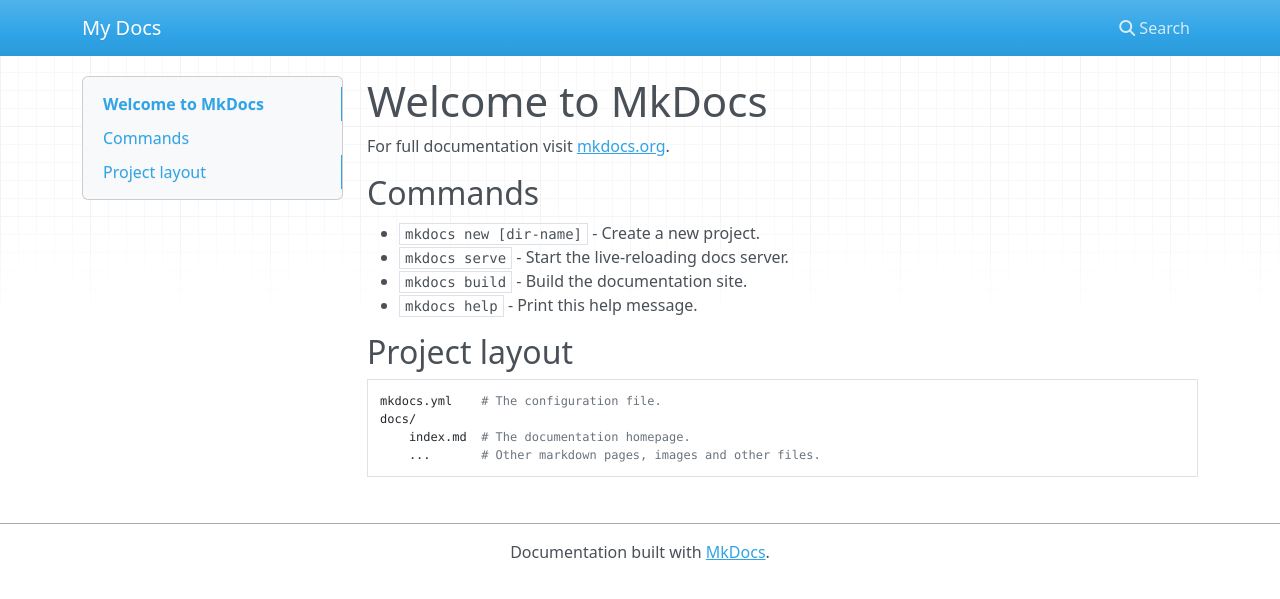
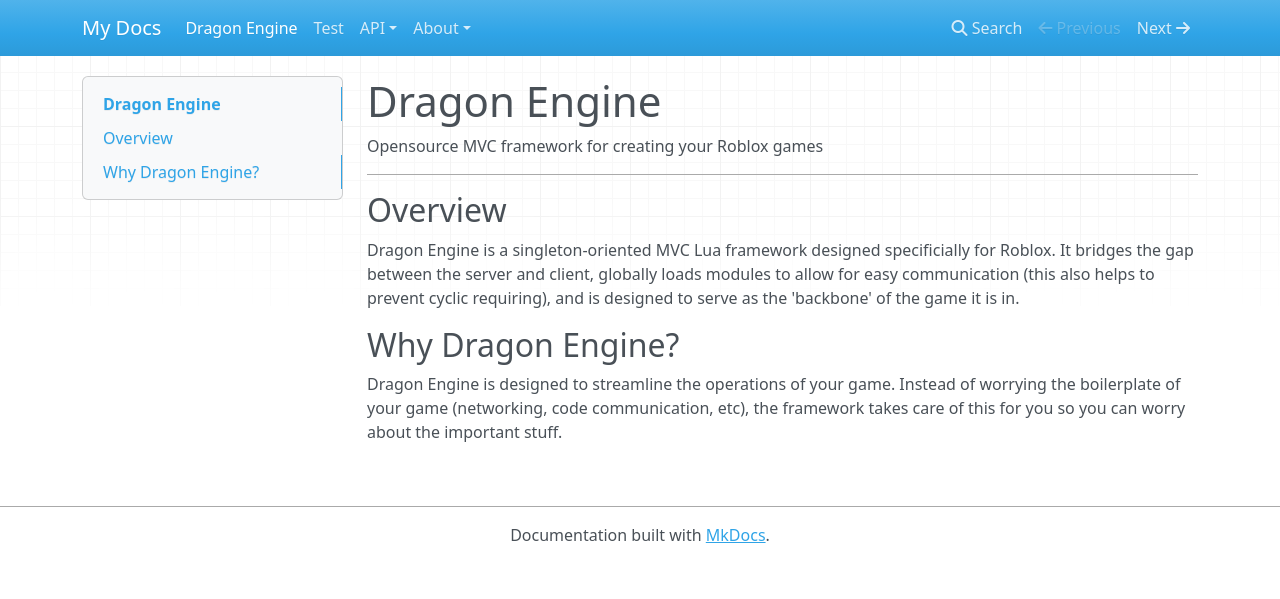
Before and after one commit to NobleDraconian/Dragon-Engine, an MkDocs documentation site: the page built from docs/index.md, in a window 1280 px wide. Shown: the top 599 px of the page. Built offline with MkDocs 1.6.1, drawn with Linux system fonts in a browser that asks for light colours; nearby versions of some CDN libraries.

Commit message:
Update docs

```diff
--- a/docs/index.md
+++ b/docs/index.md
@@ -1,17 +1,11 @@
-# Welcome to MkDocs
+# Dragon Engine
 
-For full documentation visit [mkdocs.org](https://mkdocs.org).
+Opensource MVC framework for creating your Roblox games
 
-## Commands
+<hr/>
 
-* `mkdocs new [dir-name]` - Create a new project.
-* `mkdocs serve` - Start the live-reloading docs server.
-* `mkdocs build` - Build the documentation site.
-* `mkdocs help` - Print this help message.
+## Overview
+Dragon Engine is a singleton-oriented MVC Lua framework designed specificially for Roblox. It bridges the gap between the server and client, globally loads modules to allow for easy communication (this also helps to prevent cyclic requiring), and is designed to serve as the 'backbone' of the game it is in.
 
-## Project layout
-
-    mkdocs.yml    # The configuration file.
-    docs/
-        index.md  # The documentation homepage.
-        ...       # Other markdown pages, images and other files.
+## Why Dragon Engine?
+Dragon Engine is designed to streamline the operations of your game. Instead of worrying the boilerplate of your game (networking, code communication, etc), the framework takes care of this for you so you can worry about the important stuff.
```
Also changed, not shown: docs/About/Contributing.md (added, +86 -0 lines), docs/About/License.md (added, +25 -0 lines), docs/About/ReleaseNotes.md (added, +8 -0 lines), docs/Test.md (added, +48 -0 lines), docs/API/Client.md (added), docs/API/Core.md (added), docs/API/Server.md (added).
